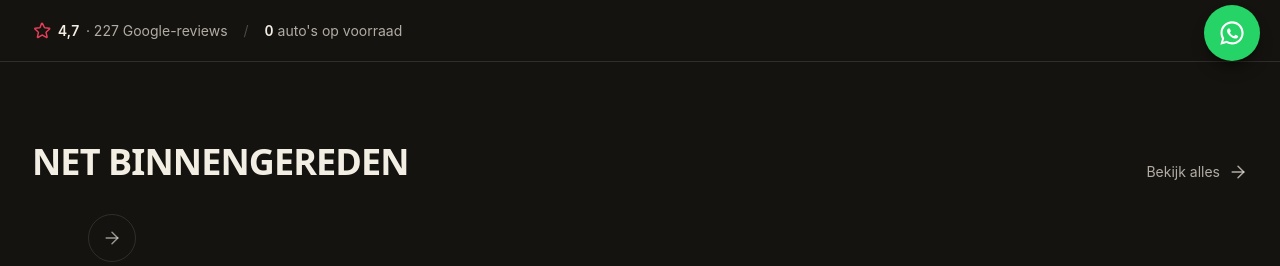
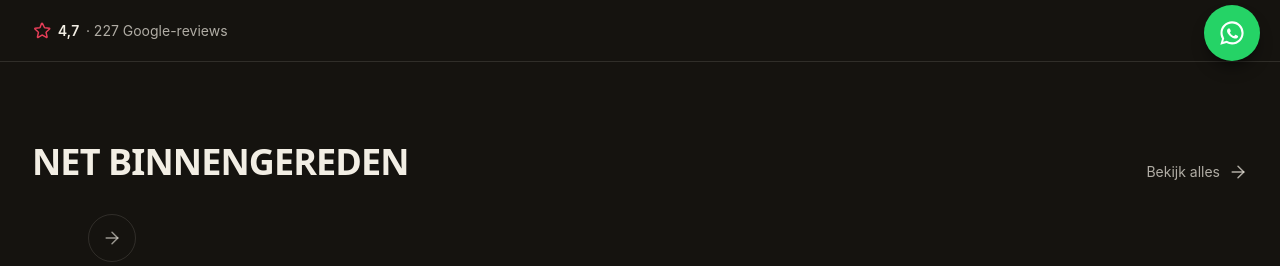
Before and after one commit to safouane070/garagesite, a Laravel app: page / in a window 1280 px wide. Shown: the part 719-985 px from the top of the page. Run offline with Laravel 12, Linux system fonts and the light colour scheme; data that the repository does not hold is empty; style sheets or scripts are compiled from the project's sources.

Commit message:
Rustiger home: geen tweede autolijst in de hero, voorraadgetal één keer

```diff
--- a/app/Http/Controllers/HomeController.php
+++ b/app/Http/Controllers/HomeController.php
@@ -22,7 +22,7 @@ class HomeController extends Controller
             ->get();
 
         // Nieuwste binnengekomen auto's — exclusief wat al bij de aanraders staat.
-        // De drie nieuwste staan in de hero, de rest in de rail eronder. Een prijs-/
+        // Rail "Net binnengereden" onder de aanraders. Een prijs-/
         // kilometerdrempel houdt ze in lijn met de premium-toon.
         $newest = Car::available()
             ->whereNotIn('id', $featured->pluck('id'))
@@ -32,8 +32,6 @@ class HomeController extends Controller
             ->latest()
             ->take(11)
             ->get();
-        // De rail houdt ze ook: op een telefoon staat het hero-paneel er niet (zie home).
-        $heroNew = $newest->take(3);
 
         // Bewijs in één regel i.p.v. een rij auto's die je niet kunt kopen.
         $soldRecent = Car::where('status', CarStatus::Sold->value)
@@ -47,6 +45,6 @@ class HomeController extends Controller
             ->get(['brand', 'price'])
             ->map(fn (Car $c) => [$c->brand, (int) $c->price]);
 
-        return view('home', compact('featured', 'heroNew', 'newest', 'soldRecent', 'stockIndex'));
+        return view('home', compact('featured', 'newest', 'soldRecent', 'stockIndex'));
     }
 }
--- a/resources/views/home.blade.php
+++ b/resources/views/home.blade.php
@@ -27,8 +27,8 @@
             <div class="pointer-events-none absolute inset-0 hidden bg-gradient-to-r from-ink/55 via-transparent to-transparent sm:block"></div>
         </div>
 
-        <div class="container-x relative pb-12 pt-2 sm:py-16 lg:grid lg:grid-cols-12 lg:items-end lg:gap-10">
-            <div class="max-w-2xl lg:col-span-7" style="text-shadow: 0 2px 24px rgba(0,0,0,0.45)">
+        <div class="container-x relative pb-12 pt-2 sm:py-16">
+            <div class="max-w-2xl" style="text-shadow: 0 2px 24px rgba(0,0,0,0.45)">
                 <h1 class="font-display text-[2.6rem] font-bold uppercase leading-[0.95] tracking-tight text-white sm:text-6xl lg:text-[4.6rem]">
                     Dé Duitse occasions<br>van Rijswijk
                 </h1>
@@ -76,53 +76,12 @@
                     <x-icon name="phone" class="h-4 w-4" /> Liever bellen? {{ config('brand.contact.phone') }}
                 </a>
             </div>
-
-            {{-- Live voorraad al in het eerste scherm: wat er deze week binnenkwam, met prijs.
-                 Dit is het verschil met een slogan-hero: je ziet meteen echte auto's. Alleen
-                 vanaf lg; op een telefoon past het niet naast de zoekbalk. --}}
-            @if ($heroNew->isNotEmpty())
-                <aside aria-labelledby="hero-new"
-                       class="hidden rounded-[4px] border border-cream/10 bg-ink/90 p-2 shadow-[0_24px_60px_-24px_rgba(0,0,0,0.8)] lg:col-span-5 lg:block">
-                    <div class="flex items-baseline justify-between px-3 pb-1 pt-2">
-                        <h2 id="hero-new" class="text-sm font-semibold text-cream">Net binnen</h2>
-                        <a href="{{ route('cars.index') }}" class="group inline-flex items-center gap-1.5 text-sm text-cream/65 transition-colors hover:text-brass-300">
-                            Alle {{ $stock }} auto's <x-icon name="arrow-right" class="h-3.5 w-3.5 transition-transform duration-200 ease-out group-hover:translate-x-0.5" />
-                        </a>
-                    </div>
-                    <ul>
-                        @foreach ($heroNew as $car)
-                            <li>
-                                <a href="{{ route('cars.show', $car) }}"
-                                   class="group grid grid-cols-[7.5rem_1fr] items-center gap-4 rounded-[3px] p-2 transition-colors duration-150 ease-out hover:bg-cream/[0.05] active:bg-cream/[0.08]">
-                                    <span class="aspect-[4/3] overflow-hidden rounded-[3px] bg-graphite-800">
-                                        @if ($car->primaryImage)
-                                            {{-- lazy: op een telefoon is dit paneel verborgen en hoeven de foto's niet te laden. --}}
-                                            <img src="{{ $car->primaryImage->thumbUrl() }}" alt="" width="240" height="180" loading="lazy"
-                                                 decoding="async" class="photo-fx h-full w-full object-cover">
-                                        @endif
-                                    </span>
-                                    <span class="min-w-0">
-                                        <span class="block truncate font-display font-semibold text-cream">{{ $car->shortTitle() }}</span>
-                                        <span class="block truncate text-sm text-cream/65 tabular">{{ $car->year }} · {{ $car->formattedMileage() }} · {{ $car->transmission }}</span>
-                                        <span class="mt-1 flex items-baseline gap-2">
-                                            <span class="font-display font-bold text-white tabular">{{ $car->formattedPrice() }}</span>
-                                            @if ($monthly = $car->monthlyFrom())
-                                                <span class="text-xs text-cream/55 tabular">Lease v.a. € {{ number_format($monthly, 0, ',', '.') }} p/m</span>
-                                            @endif
-                                        </span>
-                                    </span>
-                                </a>
-                            </li>
-                        @endforeach
-                    </ul>
-                </aside>
-            @endif
         </div>
     </section>
 
     {{-- ═══════════ BEWIJS · één regel i.p.v. cijfertegels + vertrouwensband ═══════════
          De beloftes (BOVAG, afleverkosten) staan al in de hero; hier alleen wat de hero
-         niet zegt: de echte Google-score, de echte voorraad en wat er echt verkocht is.
+         niet zegt: de echte Google-score en wat er echt verkocht is.
          Dat laatste verving een hele sectie verkochte auto's (die je niet kunt kopen). --}}
     <div class="container-x flex flex-wrap items-center gap-x-4 gap-y-1 border-b border-hairline py-5 text-sm text-cream/70">
         <a href="{{ config('brand.reviews.url') }}" target="_blank" rel="noopener" class="inline-flex items-center gap-1.5 transition hover:text-cream">
@@ -130,19 +89,14 @@
             <span class="font-semibold text-cream tabular">{{ str_replace('.', ',', (string) $rating) }}</span>
             · {{ $reviewCount }} Google-reviews
         </a>
-        <span class="text-cream/25" aria-hidden="true">/</span>
-        <a href="{{ route('cars.index') }}" class="transition hover:text-cream">
-            <span class="font-semibold text-cream tabular">{{ $stock }}</span> auto's op voorraad
-        </a>
-        {{-- Pas vanaf 3 tonen: "1 verkocht" is geen bewijs. --}}
+        {{-- Pas vanaf 3 tonen: "1 verkocht" is geen bewijs. Het voorraadgetal staat al op de zoekknop. --}}
         @if ($soldRecent->count() >= 3)
-            <span class="text-cream/25" aria-hidden="true">/</span>
+            <span class="hidden text-cream/25 sm:inline" aria-hidden="true">/</span>
             <span>
                 {{-- "de deur uit" i.p.v. "verkocht": de sync ziet alleen dat een auto van de
                      dealersite verdween, niet waarom. Klopt voor verkoop én blijft eerlijk. --}}
                 <span class="font-semibold text-cream tabular">{{ $soldRecent->count() }}</span>
-                auto's de deur uit in de afgelopen {{ intdiv(\App\Http\Controllers\HomeController::SOLD_WINDOW_DAYS, 30) }} maanden<span class="hidden md:inline">, waaronder
-                {{ $soldRecent->map(fn ($c) => "{$c->brand} {$c->model}")->unique()->take(3)->join(', ', ' en ') }}</span>
+                auto's de deur uit in de afgelopen {{ intdiv(\App\Http\Controllers\HomeController::SOLD_WINDOW_DAYS, 30) }} maanden
             </span>
         @endif
     </div>
@@ -182,8 +136,7 @@
 
         <div class="mt-8 flex snap-x snap-mandatory scroll-px-5 gap-4 scroll-thin overflow-x-auto px-5 pb-4 sm:scroll-px-8 sm:gap-6 sm:px-8">
             @foreach ($newest as $car)
-                {{-- De eerste drie staan vanaf lg al in de hero. --}}
-                <div @class(['w-[280px] shrink-0 snap-start sm:w-[330px]', 'lg:hidden' => $loop->index < $heroNew->count()])>
+                <div class="w-[280px] shrink-0 snap-start sm:w-[330px]">
                     <x-car-card :car="$car" />
                 </div>
             @endforeach
```
Also changed, not shown: tests/Feature/HomeProofTest.php (+4 -2 lines), tests/Feature/PublicUxTest.php (+2 -1 lines).
